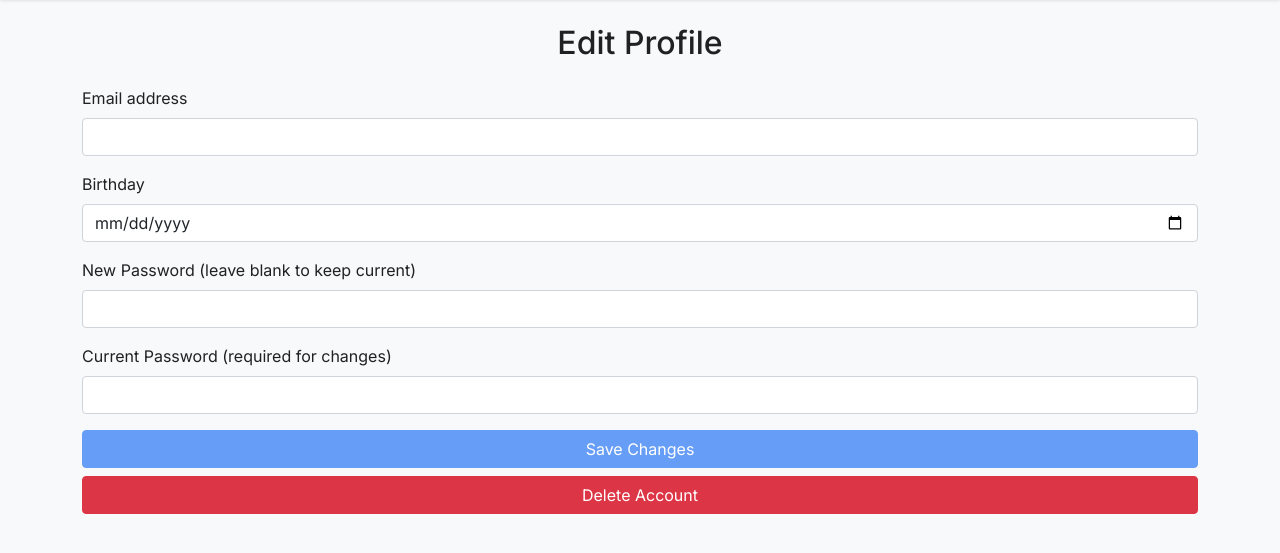
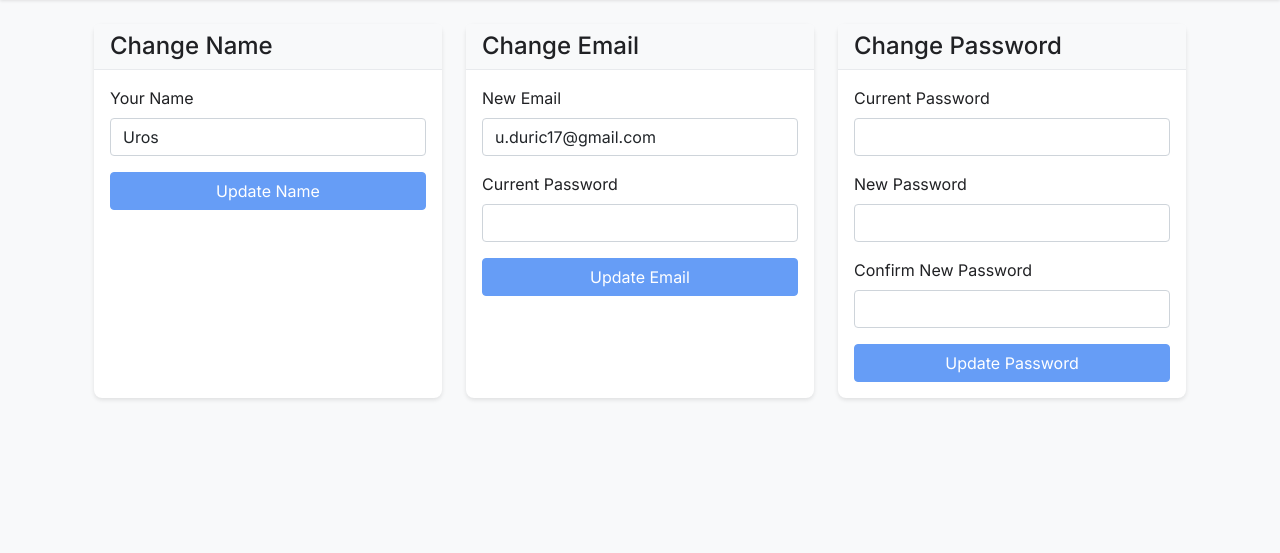
Before and after one commit to urosduric/flask_hello_app, a Flask app: page /edit_profile in a window 1280 px wide. Shown: the part 48-601 px from the top of the page. Run offline with Flask 3, Linux system fonts and the light colour scheme; a user stored in the database is signed in; data comes from the database, SQL or seed files in the repository.

Commit message:
Add all necessary files for production: templates, database, data files, and scripts

```diff
--- a/app.py
+++ b/app.py
@@ -29,7 +29,8 @@
 # User Model
 class User(UserMixin, db.Model):
     id = db.Column(db.Integer, primary_key=True)
-    username = db.Column(db.String(80), unique=True, nullable=False)
+    email = db.Column(db.String(120), unique=True, nullable=False)
+    name = db.Column(db.String(80), nullable=False)
     password_hash = db.Column(db.String(128))
     user_type = db.Column(db.String(20), default='beginner')
     created_at = db.Column(db.DateTime, default=datetime.utcnow)
@@ -52,7 +53,8 @@
     def to_dict(self):
         return {
             'id': self.id,
-            'username': self.username,
+            'email': self.email,
+            'name': self.name,
             'user_type': self.user_type,
             'created_at': self.created_at.strftime('%Y-%m-%d %H:%M:%S')
         }
@@ -271,21 +273,21 @@
         return redirect(url_for('get_portfolios'))
 
     if request.method == 'POST':
-        username = request.form.get('username')
+        email = request.form.get('email')
         password = request.form.get('password')
 
-        if not username or not password:
-            flash('Username and password are required', 'error')
-            return render_template('login.html', error='Username and password are required')
+        if not email or not password:
+            flash('Email and password are required', 'error')
+            return render_template('login.html', error='Email and password are required')
 
-        user = User.query.filter_by(username=username).first()
+        user = User.query.filter_by(email=email).first()
         if user is None:
-            flash('Invalid username or password', 'error')
-            return render_template('login.html', error='Invalid username or password')
+            flash('Invalid email or password', 'error')
+            return render_template('login.html', error='Invalid email or password')
 
         if not user.check_password(password):
-            flash('Invalid username or password', 'error')
-            return render_template('login.html', error='Invalid username or password')
+            flash('Invalid email or password', 'error')
+            return render_template('login.html', error='Invalid email or password')
 
         login_user(user)
         return redirect(url_for('get_portfolios'))
@@ -312,31 +314,47 @@
 @login_required
 def edit_profile():
     if request.method == 'POST':
-        current_password = request.form.get('current_password')
-
-        if not current_user.check_password(current_password):
-            return render_template('edit_profile.html', user=current_user, error='Current password is incorrect')
-
-        email = request.form.get('email')
-        new_password = request.form.get('new_password')
-        birthday = request.form.get('birthday')
+        form_type = request.form.get('form_type')
 
         try:
-            if email != current_user.email:
-                if User.query.filter_by(email=email).first() is not None:
-                    return render_template('edit_profile.html', user=current_user, error='Email already in use')
-                current_user.email = email
+            if form_type == 'name':
+                name = request.form.get('name')
+                if name:
+                    current_user.name = name
+                    db.session.commit()
+                    return render_template('edit_profile.html', user=current_user, success='Name updated successfully')
 
-            if new_password:
+            elif form_type == 'email':
+                current_password = request.form.get('current_password')
+                if not current_user.check_password(current_password):
+                    return render_template('edit_profile.html', user=current_user, error='Current password is incorrect')
+
+                email = request.form.get('email')
+                if email and email != current_user.email:
+                    if User.query.filter_by(email=email).first() is not None:
+                        return render_template('edit_profile.html', user=current_user, error='Email already in use')
+                    current_user.email = email
+                    db.session.commit()
+                    return render_template('edit_profile.html', user=current_user, success='Email updated successfully')
+
+            elif form_type == 'password':
+                current_password = request.form.get('current_password')
+                if not current_user.check_password(current_password):
+                    return render_template('edit_profile.html', user=current_user, error='Current password is incorrect')
+
+                new_password = request.form.get('new_password')
+                confirm_password = request.form.get('confirm_password')
+
+                if not new_password or not confirm_password:
+                    return render_template('edit_profile.html', user=current_user, error='New password and confirmation are required')
+
+                if new_password != confirm_password:
+                    return render_template('edit_profile.html', user=current_user, error='New passwords do not match')
+
                 current_user.set_password(new_password)
+                db.session.commit()
+                return render_template('edit_profile.html', user=current_user, success='Password updated successfully')
 
-            if birthday:
-                current_user.birthday = datetime.strptime(birthday, '%Y-%m-%d').date()
-            else:
-                current_user.birthday = None
-
-            db.session.commit()
-            return render_template('edit_profile.html', user=current_user, success='Profile updated successfully')
         except Exception as e:
             db.session.rollback()
             return render_template('edit_profile.html', user=current_user, error=str(e))
@@ -366,17 +384,21 @@
         return redirect(url_for('get_portfolios'))
 
     if request.method == 'POST':
-        username = request.form.get('username')
+        email = request.form.get('email')
         password = request.form.get('password')
 
-        if not username or not password:
-            return render_template('register.html', error='Username and password are required')
+        if not email or not password:
+            return render_template('register.html', error='Email and password are required')
 
-        if User.query.filter_by(username=username).first() is not None:
-            return render_template('register.html', error='Username already exists')
+        if User.query.filter_by(email=email).first() is not None:
+            return render_template('register.html', error='Email already exists')
 
         try:
-            user = User(username=username, user_type='beginner')
+            user = User(
+                email=email,
+                name=email.split('@')[0],  # Set name to the part before @ in email
+                user_type='beginner'
+            )
             user.set_password(password)
             db.session.add(user)
             db.session.flush()  # This gets us the user.id
--- a/templates/edit_profile.html
+++ b/templates/edit_profile.html
@@ -1,65 +1,101 @@
 {% extends "base.html" %}
 
+{% block title %}Edit Profile{% endblock %}
+
 {% block content %}
-<div class="form-container">
-    <h2 class="text-center mb-4">Edit Profile</h2>
+<div class="container">
+    <div class="row">
+        <!-- Name Change Form -->
+        <div class="col-md-4">
+            <div class="card h-100">
+                <div class="card-header">
+                    <h4 class="mb-0">Change Name</h4>
+                </div>
+                <div class="card-body">
+                    <form method="POST" action="{{ url_for('edit_profile') }}">
+                        <input type="hidden" name="form_type" value="name">
+                        <div class="mb-3">
+                            <label for="name" class="form-label">Your Name</label>
+                            <input type="text" class="form-control" id="name" name="name" value="{{ user.name }}" required>
+                        </div>
+                        <div class="d-grid">
+                            <button type="submit" class="btn btn-primary">Update Name</button>
+                        </div>
+                    </form>
+                </div>
+            </div>
+        </div>
 
-    {% if error %}
-    <div class="alert alert-danger">{{ error }}</div>
-    {% endif %}
-
-    {% if success %}
-    <div class="alert alert-success">{{ success }}</div>
-    {% endif %}
-
+        <!-- Email and Password Forms -->
+        <div class="col-md-8">
+            <div class="row">
+                <!-- Email Change Form -->
+                <div class="col-md-6">
+                    <div class="card h-100">
+                        <div class="card-header">
+                            <h4 class="mb-0">Change Email</h4>
+                        </div>
+                        <div class="card-body">
                             <form method="POST" action="{{ url_for('edit_profile') }}">
+                                <input type="hidden" name="form_type" value="email">
                                 <div class="mb-3">
-            <label for="email" class="form-label">Email address</label>
+                                    <label for="email" class="form-label">New Email</label>
                                     <input type="email" class="form-control" id="email" name="email" value="{{ user.email }}" required>
                                 </div>
                                 <div class="mb-3">
-            <label for="birthday" class="form-label">Birthday</label>
-            <input type="date" class="form-control" id="birthday" name="birthday" value="{{ user.birthday.strftime('%Y-%m-%d') if user.birthday else '' }}">
-        </div>
-        <div class="mb-3">
-            <label for="new_password" class="form-label">New Password (leave blank to keep current)</label>
-            <input type="password" class="form-control" id="new_password" name="new_password">
-        </div>
-        <div class="mb-3">
-            <label for="current_password" class="form-label">Current Password (required for changes)</label>
+                                    <label for="current_password" class="form-label">Current Password</label>
                                     <input type="password" class="form-control" id="current_password" name="current_password" required>
                                 </div>
-        <div class="d-grid gap-2">
-            <button type="submit" class="btn btn-primary">Save Changes</button>
-            <button type="button" class="btn btn-danger" data-bs-toggle="modal" data-bs-target="#deleteModal">
-                Delete Account
-            </button>
+                                <div class="d-grid">
+                                    <button type="submit" class="btn btn-primary">Update Email</button>
                                 </div>
                             </form>
                         </div>
+                    </div>
+                </div>
 
-<!-- Delete Account Modal -->
-<div class="modal fade" id="deleteModal" tabindex="-1" aria-labelledby="deleteModalLabel" aria-hidden="true">
-    <div class="modal-dialog">
-        <div class="modal-content">
-            <div class="modal-header">
-                <h5 class="modal-title" id="deleteModalLabel">Confirm Account Deletion</h5>
-                <button type="button" class="btn-close" data-bs-dismiss="modal" aria-label="Close"></button>
+                <!-- Password Change Form -->
+                <div class="col-md-6">
+                    <div class="card h-100">
+                        <div class="card-header">
+                            <h4 class="mb-0">Change Password</h4>
                         </div>
-            <div class="modal-body">
-                <p>Are you sure you want to delete your account? This action cannot be undone.</p>
-                <form method="POST" action="{{ url_for('delete_account') }}" id="deleteForm">
+                        <div class="card-body">
+                            <form method="POST" action="{{ url_for('edit_profile') }}">
+                                <input type="hidden" name="form_type" value="password">
                                 <div class="mb-3">
-                        <label for="delete_password" class="form-label">Enter Password to Confirm</label>
-                        <input type="password" class="form-control" id="delete_password" name="password" required>
+                                    <label for="current_password_pw" class="form-label">Current Password</label>
+                                    <input type="password" class="form-control" id="current_password_pw" name="current_password" required>
+                                </div>
+                                <div class="mb-3">
+                                    <label for="new_password" class="form-label">New Password</label>
+                                    <input type="password" class="form-control" id="new_password" name="new_password" required>
+                                </div>
+                                <div class="mb-3">
+                                    <label for="confirm_password" class="form-label">Confirm New Password</label>
+                                    <input type="password" class="form-control" id="confirm_password" name="confirm_password" required>
+                                </div>
+                                <div class="d-grid">
+                                    <button type="submit" class="btn btn-primary">Update Password</button>
                                 </div>
                             </form>
-            </div>
-            <div class="modal-footer">
-                <button type="button" class="btn btn-secondary" data-bs-dismiss="modal">Cancel</button>
-                <button type="submit" form="deleteForm" class="btn btn-danger">Delete Account</button>
                         </div>
                     </div>
                 </div>
             </div>
+        </div>
+    </div>
+</div>
+
+{% if error %}
+<div class="alert alert-danger mt-3">
+    {{ error }}
+</div>
+{% endif %}
+
+{% if success %}
+<div class="alert alert-success mt-3">
+    {{ success }}
+</div>
+{% endif %}
 {% endblock %}
--- a/templates/login.html
+++ b/templates/login.html
@@ -16,8 +16,8 @@
 
                 <form method="POST" action="{{ url_for('login') }}">
                     <div class="mb-3">
-                        <label for="username" class="form-label">Username</label>
-                        <input type="text" class="form-control" id="username" name="username" required>
+                        <label for="email" class="form-label">Email</label>
+                        <input type="email" class="form-control" id="email" name="email" required>
                     </div>
                     <div class="mb-3">
                         <label for="password" class="form-label">Password</label>
--- a/templates/register.html
+++ b/templates/register.html
@@ -15,10 +15,6 @@
                 {% endif %}
 
                 <form method="POST" action="{{ url_for('register') }}">
-                    <div class="mb-3">
-                        <label for="username" class="form-label">Username</label>
-                        <input type="text" class="form-control" id="username" name="username" required>
-                    </div>
                     <div class="mb-3">
                         <label for="email" class="form-label">Email</label>
                         <input type="email" class="form-control" id="email" name="email" required>
```
Also changed, not shown: templates/user_profile.html (+67 -107 lines), tools.py (+113 -16 lines), instance/risk_management.db. Lines whose indentation alone changed are shown as unchanged.
